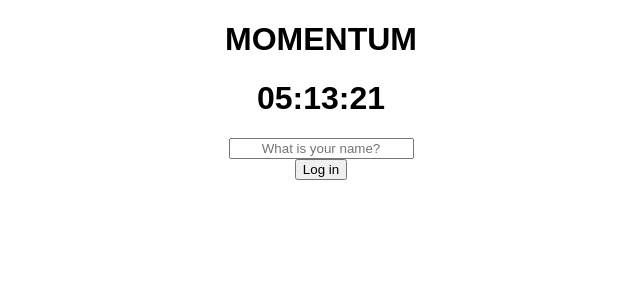
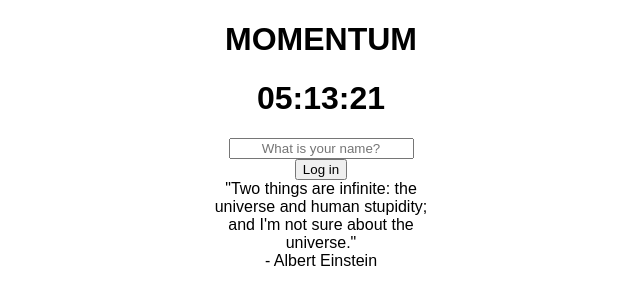
Before and after one commit to son9son9/Momentum, a plain HTML site: page index.html in a window 1280 px wide. Shown: the whole page, without its empty margins (319-959 px from the left). Drawn offline with Linux system fonts and the light colour scheme.

Commit message:
quote logic

```diff
--- a/index.html
+++ b/index.html
@@ -16,7 +16,13 @@
     </form>
     <h2 id="greeting" class="hidden fade-in"></h2>
     <a class="hidden" href="https://nomadcoders.co">Go to courses</a>
+    <div id="quote">
+        <span></span>
+        <br>
+        <span></span>
+    </div>
     <script src="./js/greetings.js"></script>
     <script src="./js/clock.js"></script>
+    <script src="./js/quotes.js"></script>
 </body>
 </html>
--- a/js/clock.js
+++ b/js/clock.js
@@ -23,6 +23,7 @@
 function sliceNum(time) {
     return ('0' + time).slice(-2);
 }
+// 방법 3: padStart() 사용하기
 
 getClock();
 setInterval(getClock, 1000);
--- /dev/null
+++ b/js/quotes.js
@@ -0,0 +1,65 @@
+const quotes = [
+    {
+        quote : "So many books, so little time.",
+        author : "Frank Zappa"
+    },
+    {
+        quote : "Two things are infinite: the universe and human stupidity; and I'm not sure about the universe.",
+        author : "Albert Einstein"
+    },
+    {
+        quote : "A room without books is like a body without a soul.",
+        author : "Marcus Tullius Cicero"
+    },
+    {
+        quote : "Be who you are and say what you feel, because those who mind don't matter, and those who matter don't mind.",
+        author : "Bernard M. Baruch"
+    },
+    {
+        quote : "Art is never finished, only abandoned.",
+        author : "Leonardo da Vinci"
+    },
+    {
+        quote : "The heaviness of being successful was replaced by the lightness of being a beginner again.",
+        author : "Steve Jobs"
+    },
+    {
+        quote : "To live is the rarest thing in the world. Most people exist, that is all.",
+        author : "Oscar Wilde"
+    },
+    {
+        quote : "It is better to be hated for what you are than to be loved for what you are not.",
+        author : "Andre Gide"
+    },
+    {
+        quote : "I have not failed. I've just found 10,000 ways that won't work.",
+        author : "Thomas A. Edison"
+    },
+    {
+        quote : "The man who does not read has no advantage over the man who cannot read.",
+        author : "Mark Twain"
+    },
+]
+
+const quote = document.querySelector("#quote span:first-child");
+const author = document.querySelector("#quote span:last-child");
+
+// quote index 가져오기, 인자 비어 있으면 랜덤으로 가져옴.
+function getQuote(i) {
+    if (i === undefined) {
+        const ran = Math.floor((Math.random() * quotes.length));
+        return quotes[ran];
+    } else {
+        return quotes[i];
+    }
+}
+// HTML에 가져온 quote 출력하는 함수
+function displayQuote() {
+    let dq = getQuote();
+
+    quote.innerHTML = `"${dq.quote}"`;
+    author.innerHTML = `- ${dq.author}`;
+}
+
+displayQuote();
+setInterval(displayQuote, 10000);
```
